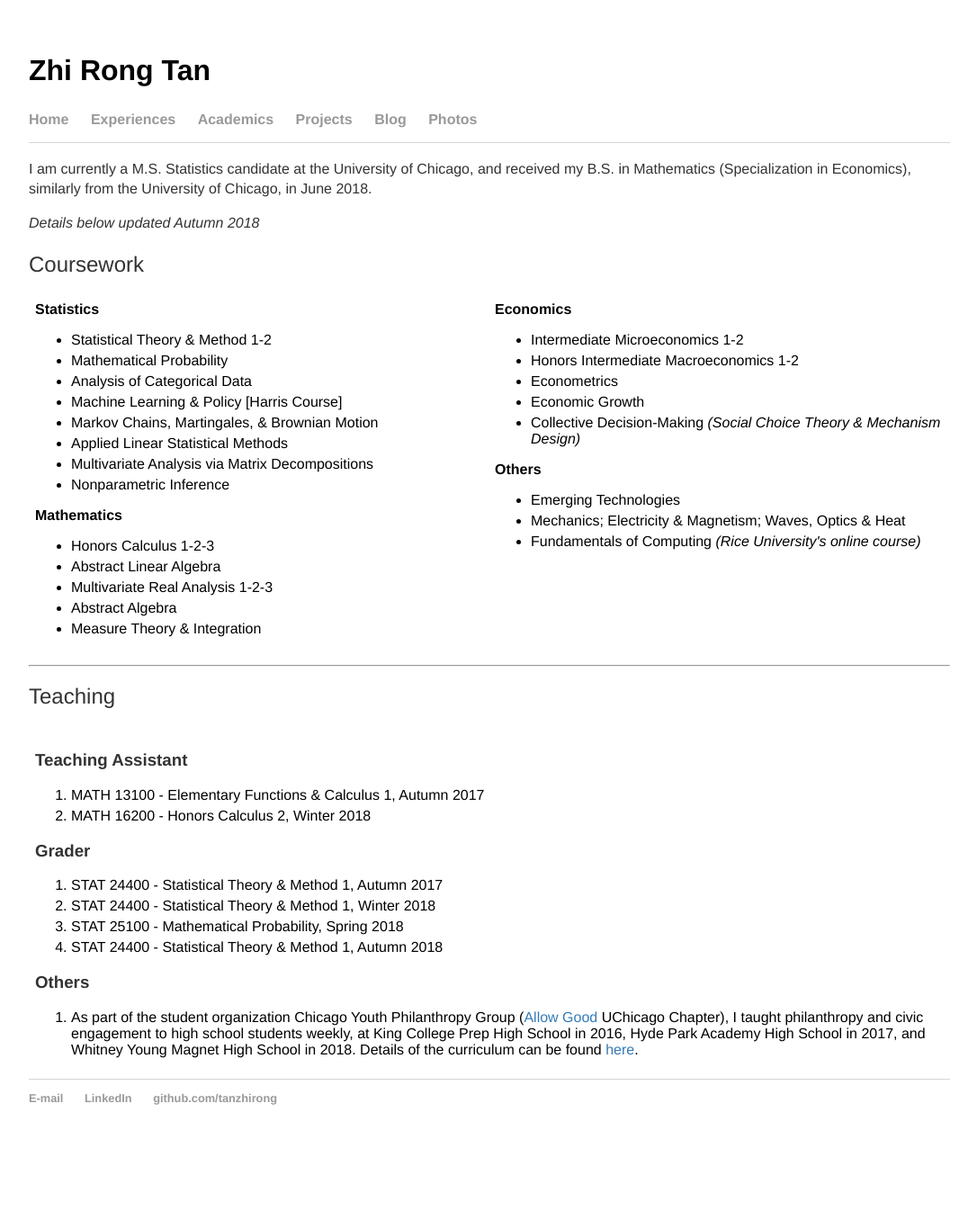
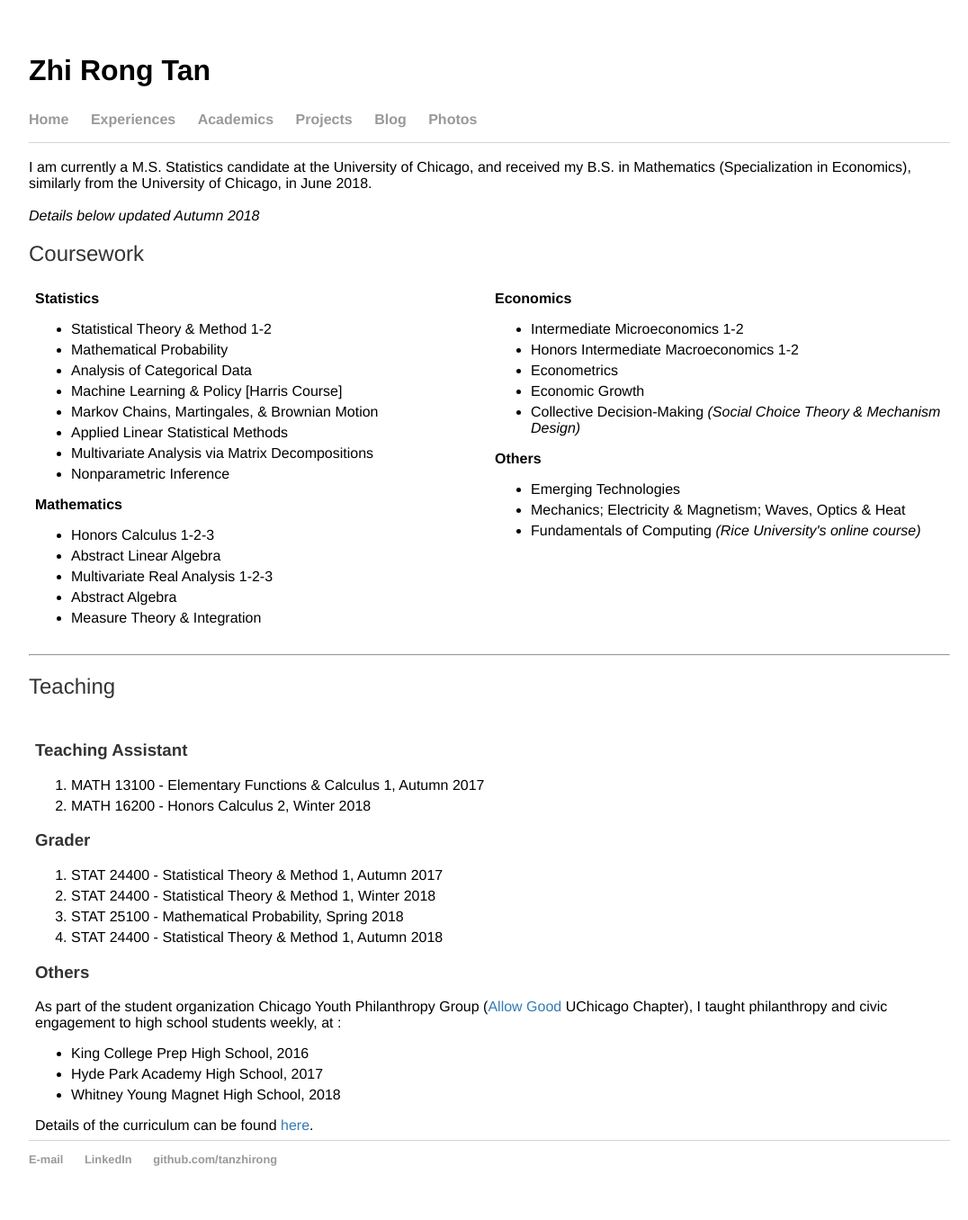
Before and after one commit to tanzhirong/tanzhirong.github.io, a Jekyll site: the page built from acad/index.html, in a window 1280 px wide. Shown: the whole page at 90% size, without its empty margins (96-1172 px from the left). Built offline with Jekyll 4.4.1, drawn with Linux system fonts in a browser that asks for light colours; before the commit the page ends 1288 px from its top, so only the background shows below that.

Commit message:
Update index.html

```diff
--- a/acad/index.html
+++ b/acad/index.html
@@ -2,10 +2,9 @@
 layout: default
 title: Academics | Zhi Rong Tan
 ---
-<div class="container">
-	<br>
-<p>I am currently a M.S. Statistics candidate at the University of Chicago, and received my B.S. in Mathematics (Specialization in Economics), similarly from the University of Chicago, in June 2018.
-<p><i>Details below updated Autumn 2018</i></p>
+       <br>
+I am currently a M.S. Statistics candidate at the University of Chicago, and received my B.S. in Mathematics (Specialization in Economics), similarly from the University of Chicago, in June 2018.
+<br><br><i>Details below updated Autumn 2018</i>
 	            </div>
 	<h2>Coursework</h2>
 <table>
@@ -70,11 +69,14 @@ title: Academics | Zhi Rong Tan
     <li>STAT 24400 - Statistical Theory & Method 1, Autumn 2018</li>
   </ol>
   <h3>Others</h3>
-  <ol>
-    <li>As part of the student organization Chicago Youth Philanthropy Group (<a target="_blank" href="https://www.allowgood.org/">Allow Good</a> UChicago Chapter), I taught philanthropy and civic engagement to high school students weekly, at King College Prep High School in 2016,
-	    Hyde Park Academy High School in 2017, and Whitney Young Magnet High School in 2018. Details of the curriculum can be found <a target="_blank" href="AGprogram.pdf">here</a>.
+ As part of the student organization Chicago Youth Philanthropy Group (<a target="_blank" href="https://www.allowgood.org/">Allow Good</a> UChicago Chapter), I taught philanthropy and civic engagement to high school students weekly, at :
+	    	<ul>
+        <li>King College Prep High School, 2016</li>
+        <li>Hyde Park Academy High School, 2017</li>
+        <li>Whitney Young Magnet High School, 2018</li>
+        </ul>
+	    Details of the curriculum can be found <a target="_blank" href="AGprogram.pdf">here</a>.
 
-	  </li>
-  </ol>
+
 	</td></tr></table>
 </div><!-- /.blurb -->
```
